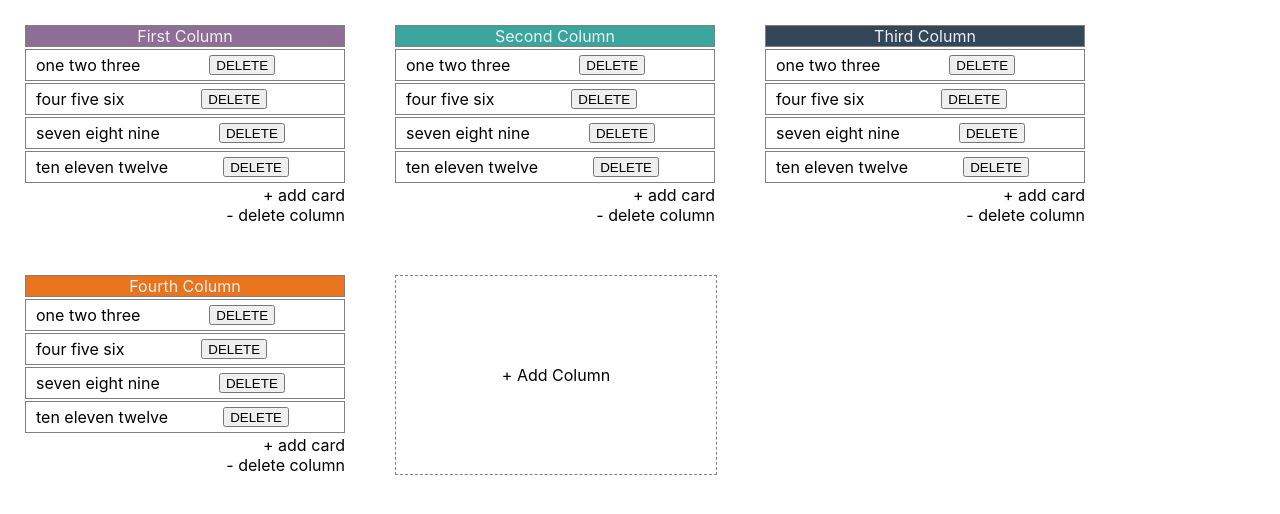
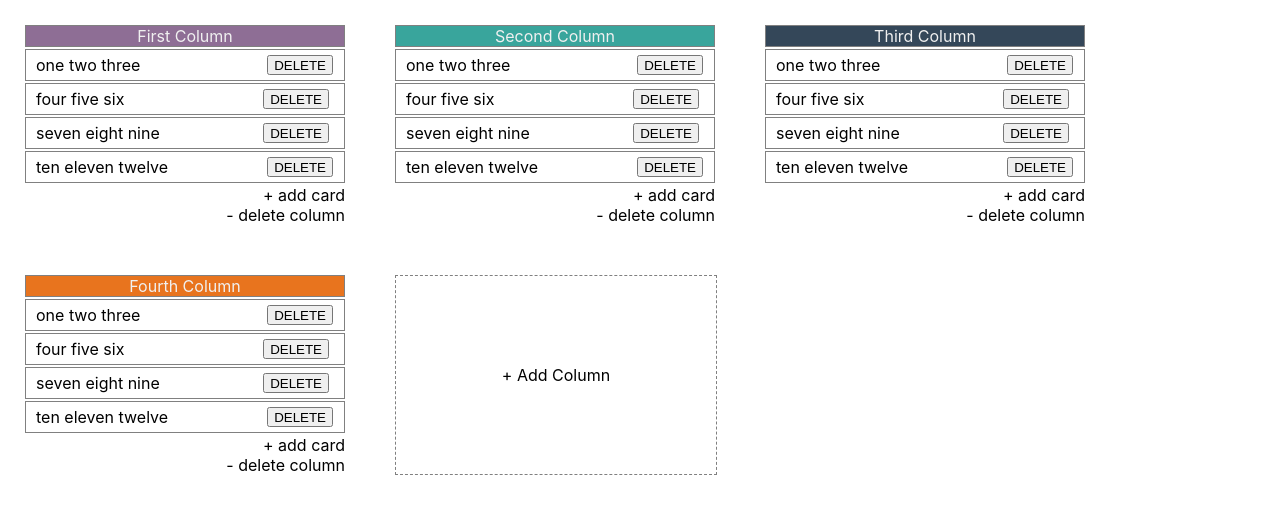
Before and after one commit to micahbales/react-kanban-board, a React (Create React App) app: page / in a window 1280 px wide. Shown: the top 514 px of the page. Built offline with nearby package versions, Linux system fonts and the light colour scheme; the HTML template or start-up script is replaced by a standard one.

Commit message:
Move Cards Up and Down in Column

```diff
--- a/src/App.css
+++ b/src/App.css
@@ -49,8 +49,17 @@
   padding: 0px 5px;
 }
 
+.card__buttons {
+  display: flex;
+}
+
 .card__delete-button {
   text-align: right;
+}
+
+.card__up-button, .card__down-button, .card__delete-button {
+  cursor: pointer;
+  margin: 0px 2px;
 }
 
 .text--white {color: #f0f0f0;}
--- a/src/App.js
+++ b/src/App.js
@@ -6,6 +6,12 @@ import DeleteCardModal from './modals/DeleteCardModal';
 import AddColumnModal from './modals/AddColumnModal';
 import DeleteColumnModal from './modals/DeleteColumnModal';
 import {map, filter, find, reduce, sortBy} from 'lodash';
+
+const CardMoveDirection = {
+    DEFAULT: 0,
+    UP: 1,
+    DOWN: 2
+}
 
 class App extends React.Component {
 
@@ -98,6 +104,9 @@ class App extends React.Component {
     this.handleAddColumn = this.handleAddColumn.bind(this);
     this.handleDeleteColumnModalOpen = this.handleDeleteColumnModalOpen.bind(this);
     this.handleDeleteColumn = this.handleDeleteColumn.bind(this);
+    this.handleMoveCardUp = this.handleMoveCardUp.bind(this);
+    this.handleMoveCardDown = this.handleMoveCardDown.bind(this);
+    this.getCardState = this.getCardState.bind(this);
   }
 
   updateStateAndLocalStorage(state) {
@@ -250,6 +259,40 @@ class App extends React.Component {
         .classList.add('hidden');
   }
 
+  getCardState(e, direction) {
+    const cardElement = e.currentTarget.parentElement.parentElement.parentElement;
+    const cardOrder = Number(cardElement.getAttribute('data-card-order'));
+    const swapCardOrder = direction === CardMoveDirection.DOWN ? cardOrder + 1 : cardOrder - 1;
+    const columnId = Number(cardElement.parentElement.parentElement.getAttribute('data-column-id'));
+    const state = Object.assign({}, this.state);
+    const column = state.columns.find((column) => column.id === columnId);
+
+    // Get card data
+    const card = column.cards.find((card) => card.order === cardOrder);
+    const swapCard = column.cards.find((card) => card.order === swapCardOrder);
+    return [card, swapCard, state];
+  }
+
+  handleMoveCardUp(e) {
+    const [card, previousCard, state] = this.getCardState(e, CardMoveDirection.UP);
+    // Swap order of this card and above card
+    let swap = card.order;
+    card.order = previousCard.order;
+    previousCard.order = swap;
+    // Save to state
+    this.setState(state);
+  }
+
+  handleMoveCardDown(e) {
+    const [card, nextCard, state] = this.getCardState(e, CardMoveDirection.DOWN);
+    // Swap order of this card and above card
+    let swap = card.order;
+    card.order = nextCard.order;
+    nextCard.order = swap;
+    // Save to state
+    this.setState(state);
+  }
+
   render() {
     return (
       <div className="app">
@@ -277,6 +320,8 @@ class App extends React.Component {
               handleAddCardModalOpen={this.handleAddCardModalOpen}
               handleDeleteCardModalOpen={this.handleDeleteCardModalOpen}
               handleDeleteColumnModalOpen={this.handleDeleteColumnModalOpen}
+              handleMoveCardUp={this.handleMoveCardUp}
+              handleMoveCardDown={this.handleMoveCardDown}
             />
           })
         }
--- a/src/Card.js
+++ b/src/Card.js
@@ -18,8 +18,8 @@ function NavButtons(props) {
 
     return (
         <div className={`card__nav-buttons ${hideButtons}`}>
-            <i className={`fas fa-chevron-up ${hideUpButton}`}></i>
-            <i className={`fas fa-chevron-down ${hideDownButton}`}></i>
+            <i className={`fas fa-chevron-up card__up-button ${hideUpButton}`} onClick={props.handleMoveCardUp}></i>
+            <i className={`fas fa-chevron-down card__down-button ${hideDownButton}`} onClick={props.handleMoveCardDown}></i>
         </div>
     );
 }
@@ -29,8 +29,14 @@ class Card extends React.Component {
         return (
             <div className="card" data-card-order={this.props.card.order}>
                 <div className="card__text">{this.props.card.text}</div>
-                <button className="card__delete-button" onClick={this.props.handleDeleteCardModalOpen}>DELETE</button>
-                <NavButtons cardPosition={this.props.cardPosition} />
+                <div className="card__buttons">
+                    <button className="card__delete-button" onClick={this.props.handleDeleteCardModalOpen}>DELETE</button>
+                    <NavButtons
+                        cardPosition={this.props.cardPosition}
+                        handleMoveCardUp={this.props.handleMoveCardUp}
+                        handleMoveCardDown={this.props.handleMoveCardDown}
+                    />
+                </div>
             </div>
         );
     }
--- a/src/Column.js
+++ b/src/Column.js
@@ -42,6 +42,8 @@ class Column extends React.Component {
                             handleDeleteCardModalOpen={this.props.handleDeleteCardModalOpen}
                             handleAddCardModelClose={this.props.handleAddCardModelClose}
                             cardPosition={cardPosition}
+                            handleMoveCardUp={this.props.handleMoveCardUp}
+                            handleMoveCardDown={this.props.handleMoveCardDown}
                         />
                   })
                 }
```
